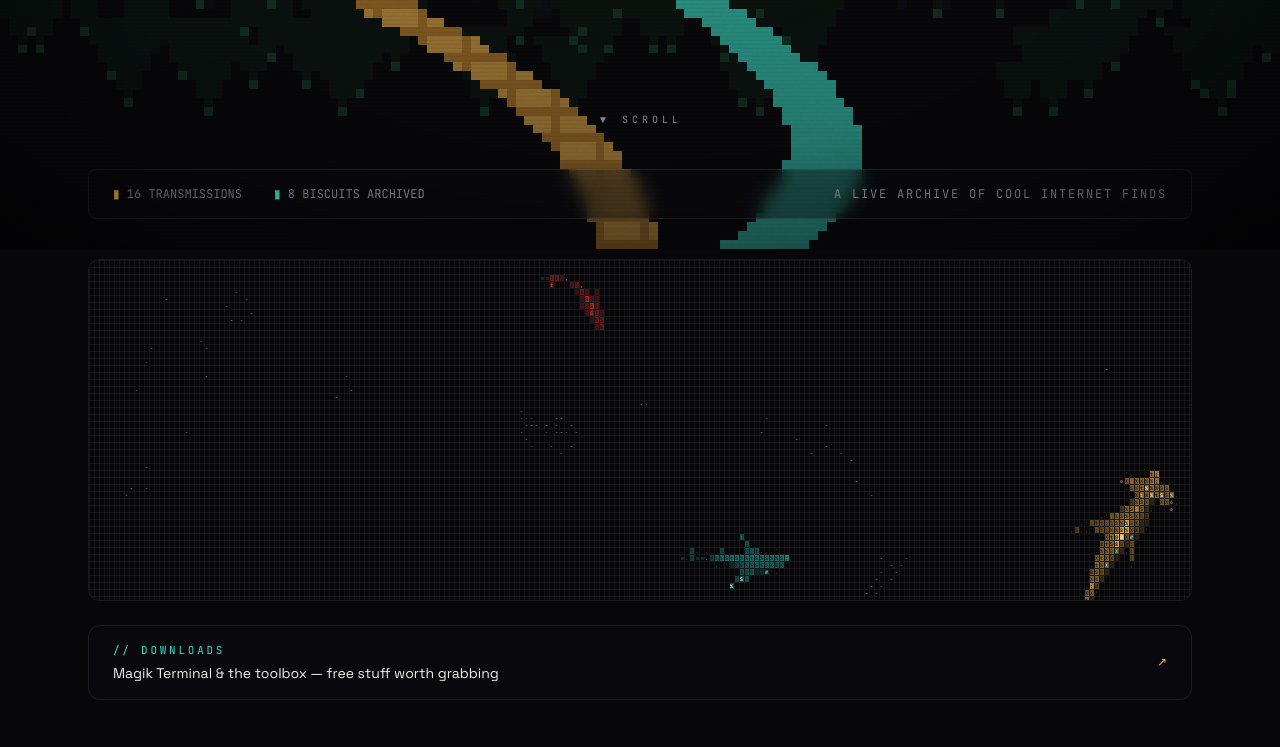
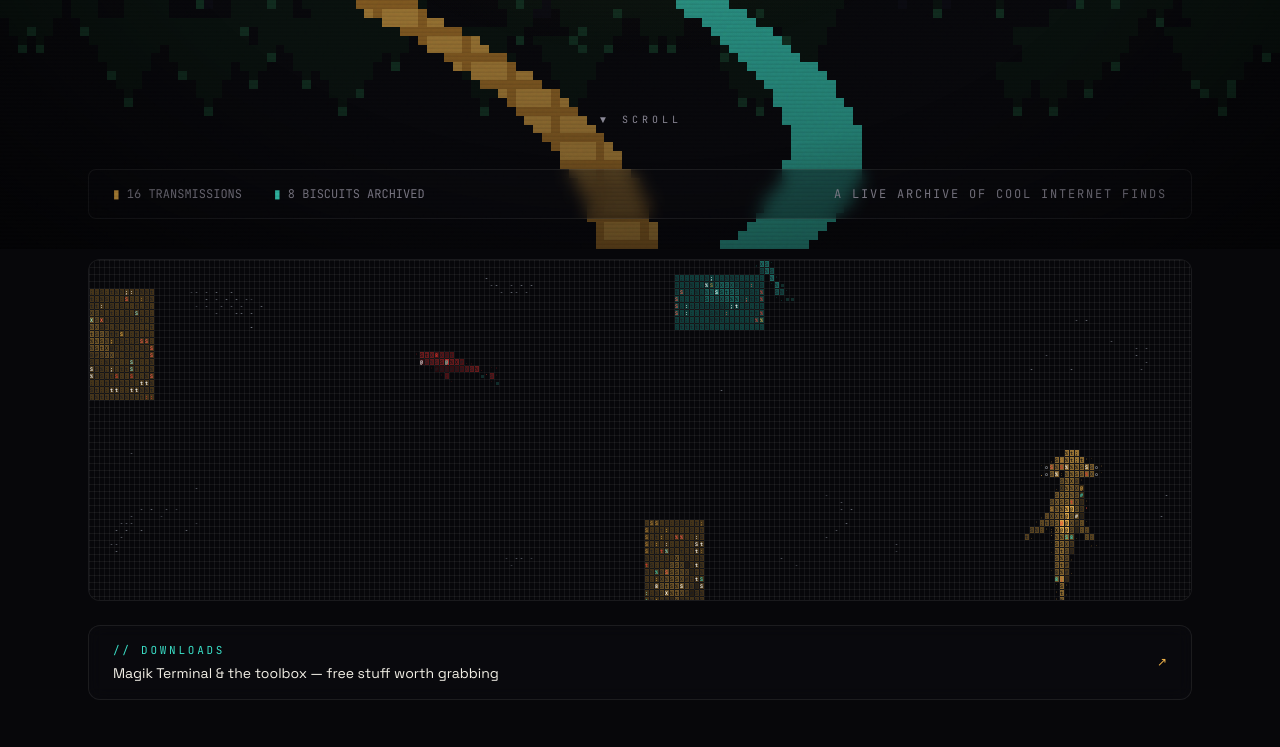
Before and after one commit to imperator-clawdius/b1scu1tk1d, a Next.js app: page / in a window 1280 px wide. Shown: the part 551-1298 px from the top of the page. Built offline with nearby package versions, Linux system fonts and the light colour scheme.

Commit message:
Add manta + stingray to the ocean

```diff
--- a/src/app/page.tsx
+++ b/src/app/page.tsx
@@ -215,6 +215,9 @@ export default function Home() {
               { kind: "hammerhead", size: 1 },
               { kind: "classic", size: 0.62 },
               { kind: "mako", size: 0.5 },
+              { kind: "manta", size: 0.46 },
+              { kind: "manta", size: 0.38 },
+              { kind: "stingray", size: 0.32 },
             ]}
           />
         </div>
--- a/src/components/ascii-ocean/renderer.ts
+++ b/src/components/ascii-ocean/renderer.ts
@@ -229,6 +229,44 @@ const SHAPES: Record<SharkKind, SharkShape> = {
     secondDorsal: [0.63, 0.69],
     eye: [0.05, 0.075],
     gills: [0.14, 0.22],
+    tint: [0.23, 0.9, 0.8],
+  },
+  // Manta ray: broad swept wings fused into a diamond disc, blunt head, thin whip tail.
+  manta: {
+    halfWidth: (s) => {
+      if (s < 0.14) return 0.07 * Math.pow(Math.sin((s / 0.14) * Math.PI / 2), 0.75);
+      if (s < 0.52) return 0.07 + 0.29 * Math.pow(Math.sin(((s - 0.14) / 0.38) * Math.PI), 0.9);
+      if (s < 0.86) return 0.29 * Math.pow(1 - (s - 0.52) / 0.34, 1.25);
+      const k = (s - 0.86) / 0.14;
+      return 0.014 * (1 - k) + 0.005 * Math.sin(k * Math.PI);
+    },
+    pectoral: [0, 0, 0, 0],
+    falcate: false,
+    pelvic: [0, 0, 0, 0],
+    caudal: 0,
+    dorsal: [0, 0],
+    secondDorsal: [0, 0],
+    eye: [0.04, 0.08],
+    gills: [0.1, 0.18],
+    tint: [0.95, 0.72, 0.3],
+  },
+  // Stingray: rounder oval disc, thin tapering tail.
+  stingray: {
+    halfWidth: (s) => {
+      if (s < 0.12) return 0.06 * Math.pow(Math.sin((s / 0.12) * Math.PI / 2), 0.6);
+      if (s < 0.6) return 0.06 + 0.23 * Math.pow(Math.sin(((s - 0.12) / 0.48) * Math.PI), 0.7);
+      if (s < 0.84) return 0.23 * Math.pow(1 - (s - 0.6) / 0.24, 1.4);
+      const k = (s - 0.84) / 0.16;
+      return 0.009 * (1 - k);
+    },
+    pectoral: [0, 0, 0, 0],
+    falcate: false,
+    pelvic: [0, 0, 0, 0],
+    caudal: 0,
+    dorsal: [0, 0],
+    secondDorsal: [0, 0],
+    eye: [0.04, 0.08],
+    gills: [0.09, 0.16],
     tint: [0.23, 0.9, 0.8],
   },
 };
--- a/src/components/ascii-ocean/world.ts
+++ b/src/components/ascii-ocean/world.ts
@@ -18,7 +18,7 @@ import { pickSpecies, SPECIES } from "./species";
 
 export const SHARK_NODES = 20;
 
-export type SharkKind = "classic" | "hammerhead" | "zebra" | "tiger" | "greathammer" | "mako" | "thresher" | "nurse";
+export type SharkKind = "classic" | "hammerhead" | "zebra" | "tiger" | "greathammer" | "mako" | "thresher" | "nurse" | "manta" | "stingray";
 
 /** Which sharks to put in the water; size is relative to the biggest. */
 export type SharkSpec = { kind: SharkKind; size: number };
```
